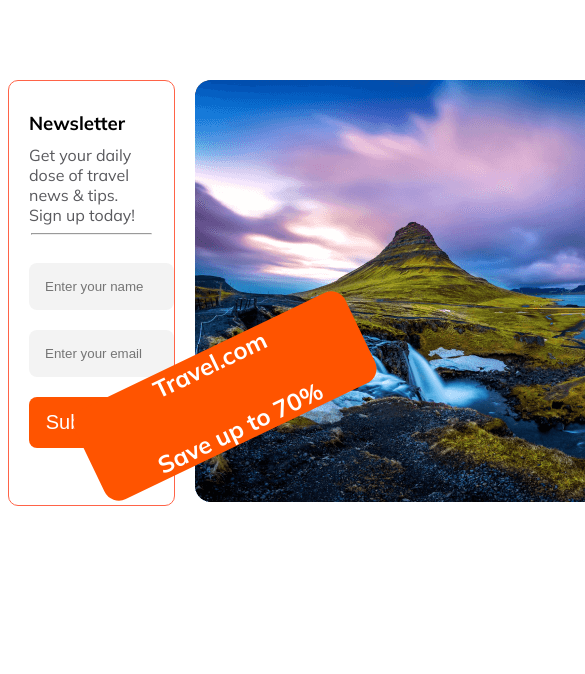
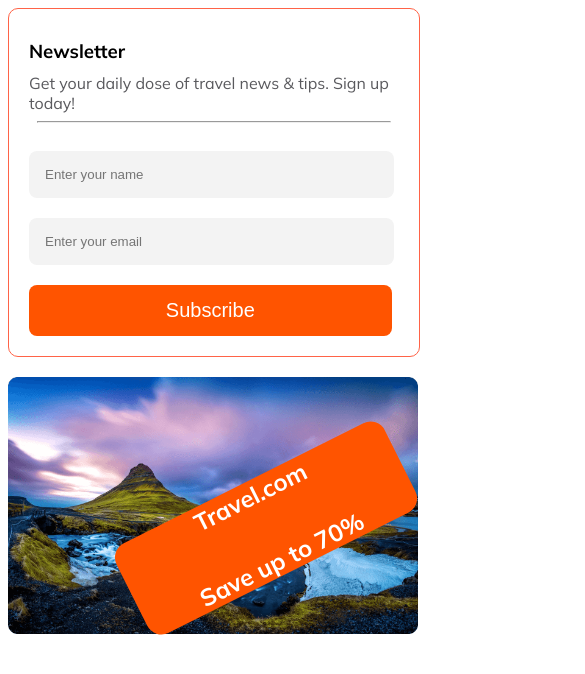
Before and after one commit to hasanalam24/B9A2-Astronaut-Travel, a plain HTML site: page index.html in a window 390 px wide. Shown: the top 674 px of the page, 585 px wide, since content can reach past the window. Drawn offline with Linux system fonts and the light colour scheme.

Commit message:
newsletter with responsive

```diff
--- a/responsive.css
+++ b/responsive.css
@@ -194,4 +194,24 @@
         background-size: cover;
     }
 
+    /* Newsletter Section */
+    .newsletter {
+        flex-direction: column;
+    }
+
+    .input-form {
+        width: 370px;
+        border: 1px solid tomato;
+        border-radius: 10px;
+        padding: 20px;
+    }
+
+    .input-img {
+        width: 410px;
+    }
+
+    .input-img img {
+        width: 410px;
+    }
+
 }
--- a/style.css
+++ b/style.css
@@ -493,12 +493,23 @@ h3 {
 .newsletter {
     display: flex;
     gap: 20px;
-    margin-top: 80px;
+
 }
 
 hr {
     width: 95%;
     color: rgba(19, 19, 24, 0.10);
+}
+
+.input-form {
+    width: 40%;
+    border: 1px solid tomato;
+    border-radius: 10px;
+    padding: 20px;
+}
+
+.input-form p {
+    text-wrap: wrap;
 }
 
 .form-info {
@@ -539,17 +550,6 @@ hr {
 
 }
 
-.input-form {
-    width: 40%;
-    border: 1px solid tomato;
-    border-radius: 10px;
-    padding: 20px;
-}
-
-.input-form p {
-    text-wrap: wrap;
-}
-
 .input-img {
     width: 50%;
 }
@@ -571,8 +571,8 @@ hr {
     width: 300px;
     height: 100px;
     position: absolute;
-    transform: rotate(-25.628deg);
-    right: 7px;
+    transform: rotate(-26.628deg);
+    right: 2px;
     bottom: 60px;
 
 }
```
